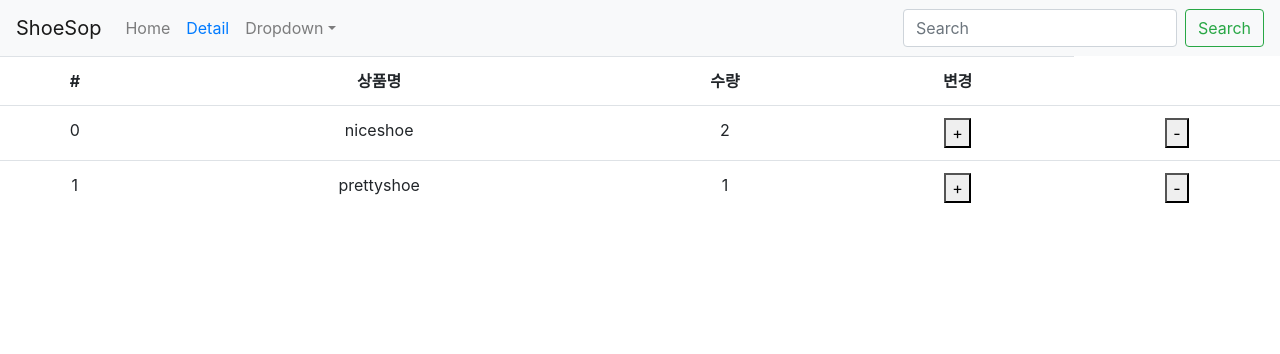
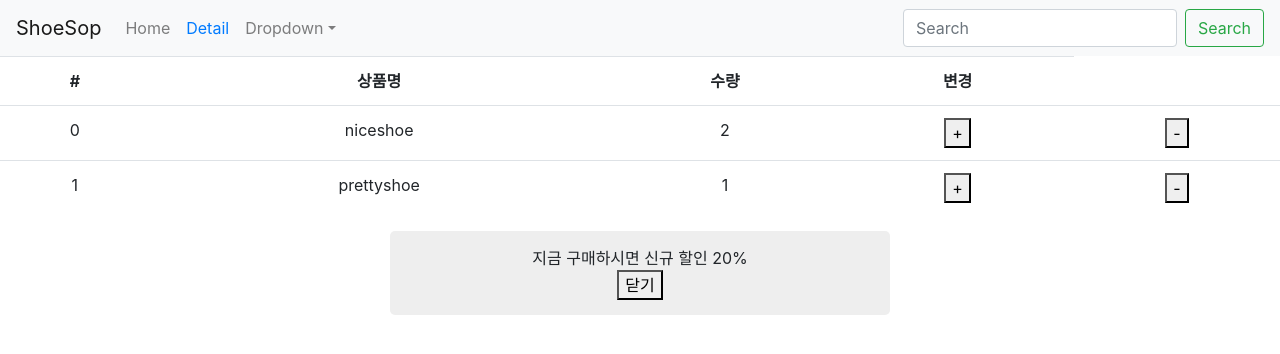
Before and after one commit to sharpcoder312/Front-end_prac, a React (Create React App) app in the folder React/shop/: page /cart in a window 1280 px wide. Shown: the top 354 px of the page. Built offline with nearby package versions, Linux system fonts and the light colour scheme.

Commit message:
Feat: [conbineReducers를 이용하여 reducer 합치기]

```diff
--- a/React/shop/src/Cart.js
+++ b/React/shop/src/Cart.js
@@ -26,14 +26,26 @@
           })
         }
       </Table>
+      { props.alert === true
+      ? (
+        <div className="my-alert">
+        <p>지금 구매하시면 신규 할인 20%</p>
+        <button onClick={()=>{props.dispatch({ type: '끄기' })}}>닫기</button>
+      </div>
+      )
+      : null
+      }
     </div>
   )
 }
 
 function Store(state){ // redux store 데이터를 가져와서 props로 만들어주는 함수
+  console.log(state)
   return {
     // 상품명 : state[0].name, // state의 name이라는 데이터를 상품명이라는 props로 바꿔라
-    state: state // state의 모든 데이터를 state라는 이름의 props로 바꿔라.
+    // state: state. // state의 모든 데이터를 state라는 이름의 props로 바꿔라.
+    state: state.reducer, // reducer가 다수이기에 state.로 특정 reducer를 명시해준다.
+    alert: state.reducer2
   }
 }
 
--- a/React/shop/src/index.js
+++ b/React/shop/src/index.js
@@ -7,7 +7,7 @@
 import { BrowserRouter } from 'react-router-dom'
 
 import { Provider } from 'react-redux'
-import { createStore } from 'redux';
+import { createStore, combineReducers } from 'redux';
 
 let defaultState = [ // 초기값. 즉, 변경 x값
   { id : 0, name : 'niceshoe', quan : 2},
@@ -29,7 +29,20 @@
 } // state = defaultState에서 =로 state에 할당해준 것은 기본 값을 지정해주는 default parameter ES6 신 문법이다. 여기서는 state의 기본값을 설정해준 것이다.
   // reducer는 그것이 수정되든 수정되지않든 항상 특정 state를 반환해야한다.
 
-let store = createStore(reducer);
+function reducer2(state = true, action) {
+  if (action.type === '끄기') {
+    state = false;
+    return state;
+    // Array, Object state가 아니기에 굳이 복사할 필요가 없다.
+  } else {
+    return state
+  }
+} // 사실 해당 기능은 cart에서만 쓰기 때문에 굳이 index의 redux에 저장할 필요가 없다.
+// 즉, redux store에 온갖 데이터를 저장하지 말고 특정 소수의 component에서만 쓰는 것들은 useState()에 저장해서 사용하자.
+
+let store = createStore(combineReducers({reducer, reducer2}));
+// reducer함수가 다수라면 combineReducer를 이용하여 createStore인자에 넣어 합쳐줘야한다.
+// 유의해야 할 점은 reducer 다수가 합쳐지면 컴포넌트에서 data를 뽑아쓸 때도 유의해야한다.
 
 ReactDOM.render(
   <React.StrictMode>
```
